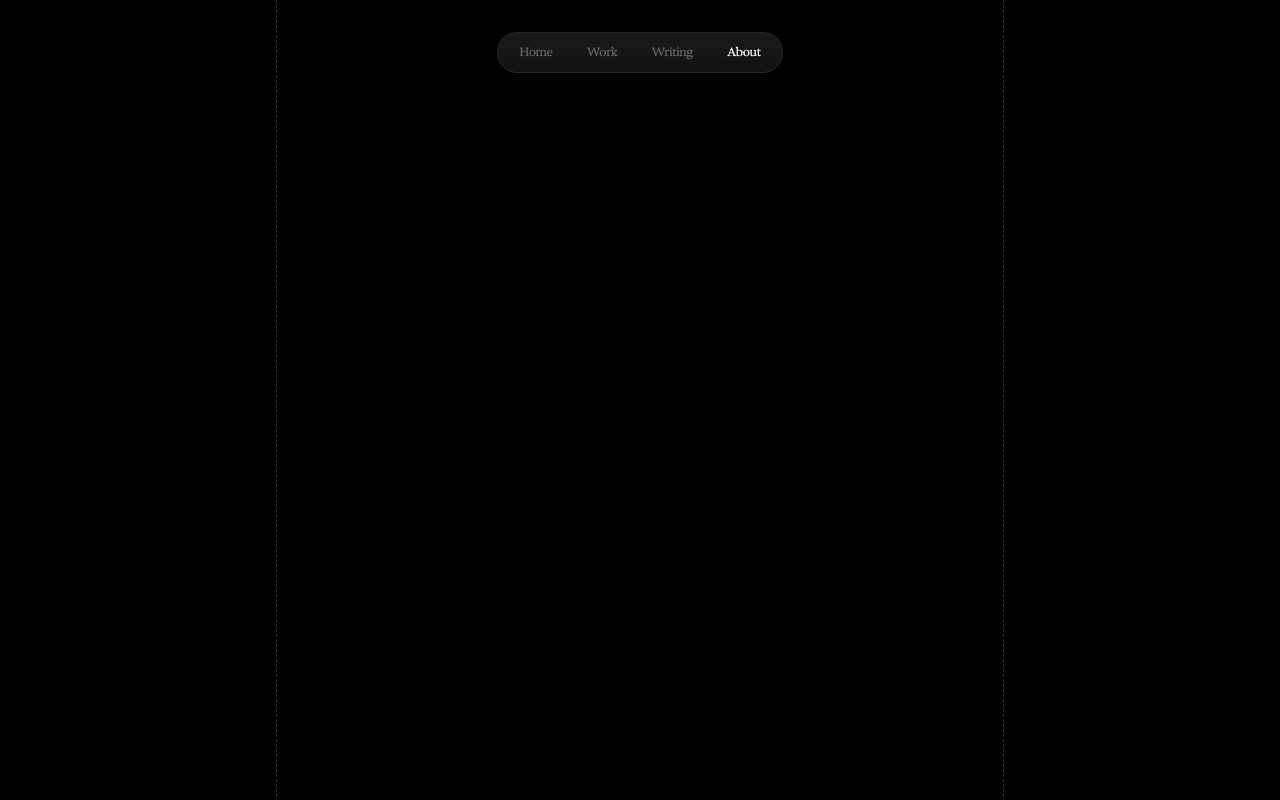
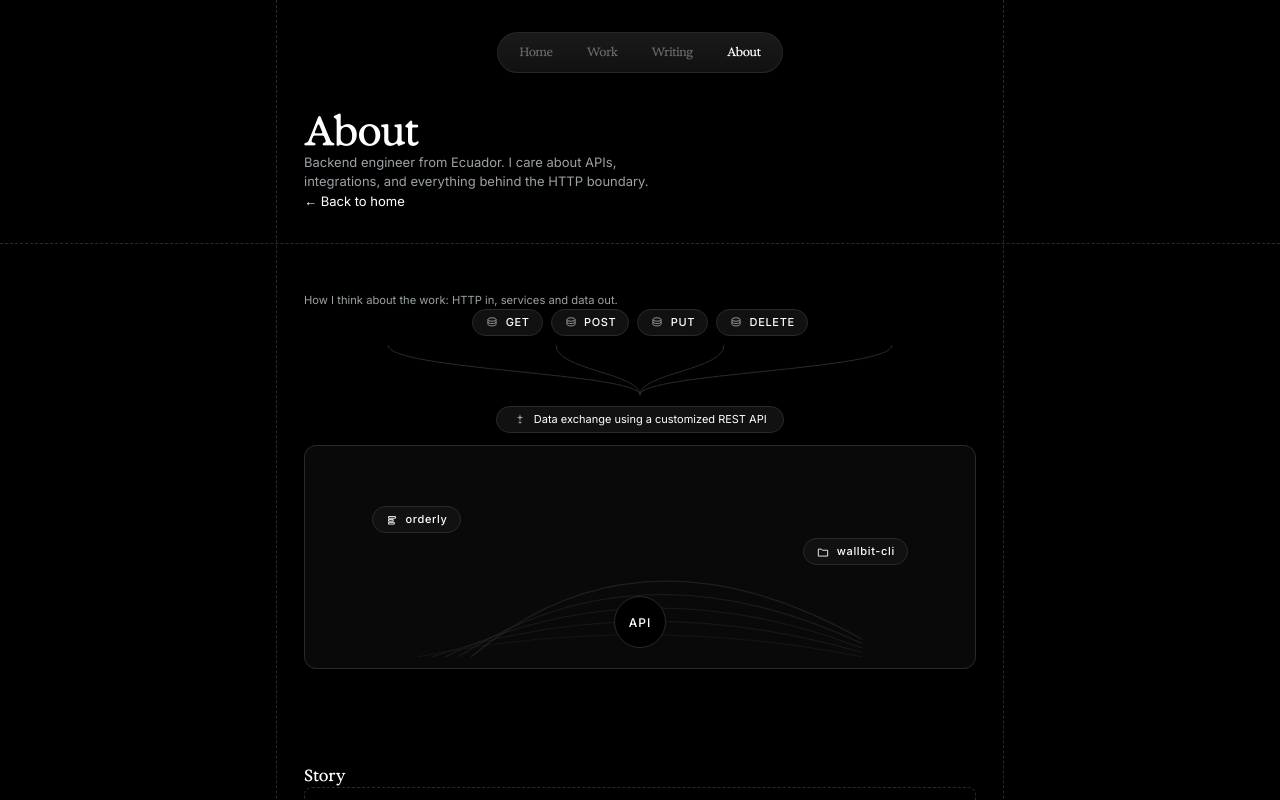
Before and after one commit to jeremyjsx/portfolio, a Next.js app: page /about in a window 1280 px wide. Before the commit this address had no page. Shown: the top 800 px of the page. Built offline with nearby package versions, Linux system fonts and the light colour scheme.

Commit message:
feat: add about page with API flow diagram

```diff
--- /dev/null
+++ b/app/about/page.tsx
@@ -0,0 +1,54 @@
+import type { Metadata } from "next";
+import Link from "next/link";
+import { ApiFlowDiagram } from "@/app/components/api-flow-diagram";
+import { PageColumn } from "@/app/components/page-column";
+import { aboutPage } from "@/lib/about";
+import { site } from "@/lib/site";
+
+export const metadata: Metadata = {
+  title: `About — ${site.fullName}`,
+  description: aboutPage.lead,
+};
+
+export default function AboutPage() {
+  return (
+    <>
+      <PageColumn variant="hero" className="page-column-hero--subpage">
+        <h1 className="type-h1 m-0">{aboutPage.title}</h1>
+        <p className="type-body mt-6 mb-0 max-w-[390px]">{aboutPage.lead}</p>
+        <p className="type-body-sm mt-4 mb-0">
+          <Link href="/" className="link-arrow text-muted">
+            ← Back to home
+          </Link>
+        </p>
+      </PageColumn>
+
+      <PageColumn variant="section" ruleTop>
+        <p className="type-body-sm m-0 mb-6 text-muted">
+          {aboutPage.diagramCaption}
+        </p>
+        <ApiFlowDiagram />
+      </PageColumn>
+
+      {aboutPage.sections.map((section) => (
+        <PageColumn key={section.id} variant="section">
+          <h2 className="type-section-title m-0 mb-4">{section.title}</h2>
+          <p className="about-placeholder m-0">{section.body}</p>
+        </PageColumn>
+      ))}
+
+      <PageColumn variant="section">
+        <p className="type-body m-0">
+          <a
+            href={encodeURI(site.cvPath)}
+            target="_blank"
+            rel="noopener noreferrer"
+            className="link-arrow text-foreground"
+          >
+            Download CV →
+          </a>
+        </p>
+      </PageColumn>
+    </>
+  );
+}
--- /dev/null
+++ b/app/components/api-flow-diagram.tsx
@@ -0,0 +1,136 @@
+import { apiFlowMethods, apiFlowTags } from "@/lib/about";
+
+function MethodIcon() {
+  return (
+    <svg
+      className="api-flow__method-icon"
+      width="14"
+      height="14"
+      viewBox="0 0 24 24"
+      fill="none"
+      stroke="currentColor"
+      strokeWidth="1.5"
+      aria-hidden
+    >
+      <ellipse cx="12" cy="6" rx="7" ry="3" />
+      <path d="M5 6v8c0 1.7 3.1 3 7 3s7-1.3 7-3V6" />
+      <path d="M5 10c0 1.7 3.1 3 7 3s7-1.3 7-3" />
+    </svg>
+  );
+}
+
+function SparkleIcon() {
+  return (
+    <svg
+      className="api-flow__sparkle"
+      width="14"
+      height="14"
+      viewBox="0 0 24 24"
+      fill="currentColor"
+      aria-hidden
+    >
+      <path d="M12 2l1.2 4.4L17.6 8l-4.4 1.2L12 14l-1.2-4.8L6.4 8l4.4-1.6L12 2zm0 10l.9 3.4L16.3 16l-3.4.9L12 20l-.9-3.7L7.7 16l3.4-1.1L12 12z" />
+    </svg>
+  );
+}
+
+function TagIcon({ type }: { type: "queue" | "folder" }) {
+  if (type === "folder") {
+    return (
+      <svg width="14" height="14" viewBox="0 0 24 24" fill="none" stroke="currentColor" strokeWidth="1.5" aria-hidden>
+        <path d="M4 7h5l2 2h9v10H4V7z" />
+      </svg>
+    );
+  }
+  return (
+    <svg width="14" height="14" viewBox="0 0 24 24" fill="none" stroke="currentColor" strokeWidth="1.5" aria-hidden>
+      <path d="M6 6h12v3H6zm0 5h8v3H6zm0 5h10v3H6z" />
+    </svg>
+  );
+}
+
+export function ApiFlowDiagram() {
+  return (
+    <figure className="api-flow" aria-labelledby="api-flow-caption">
+      <div className="api-flow__methods" role="list">
+        {apiFlowMethods.map((method) => (
+          <span key={method} className="api-flow__pill" role="listitem">
+            <MethodIcon />
+            {method}
+          </span>
+        ))}
+      </div>
+
+      <svg
+        className="api-flow__wires"
+        viewBox="0 0 560 72"
+        preserveAspectRatio="none"
+        aria-hidden
+      >
+        <path
+          d="M70 4 C70 36, 280 40, 280 68"
+          fill="none"
+          stroke="currentColor"
+          strokeWidth="1"
+          vectorEffect="non-scaling-stroke"
+        />
+        <path
+          d="M210 4 C210 36, 280 40, 280 68"
+          fill="none"
+          stroke="currentColor"
+          strokeWidth="1"
+          vectorEffect="non-scaling-stroke"
+        />
+        <path
+          d="M350 4 C350 36, 280 40, 280 68"
+          fill="none"
+          stroke="currentColor"
+          strokeWidth="1"
+          vectorEffect="non-scaling-stroke"
+        />
+        <path
+          d="M490 4 C490 36, 280 40, 280 68"
+          fill="none"
+          stroke="currentColor"
+          strokeWidth="1"
+          vectorEffect="non-scaling-stroke"
+        />
+      </svg>
+
+      <div className="api-flow__bridge">
+        <span className="api-flow__pill api-flow__pill--wide">
+          <SparkleIcon />
+          Data exchange using a customized REST API
+        </span>
+      </div>
+
+      <div className="api-flow__stage">
+        <svg className="api-flow__waves" viewBox="0 0 560 200" aria-hidden>
+          {[0, 1, 2, 3, 4].map((i) => (
+            <path
+              key={i}
+              d={`M ${80 + i * 12} 190 Q 280 ${150 - i * 22} 480 ${190 - i * 4}`}
+              fill="none"
+              stroke="currentColor"
+              strokeWidth="1"
+              opacity={0.35 + i * 0.08}
+            />
+          ))}
+        </svg>
+        <div className="api-flow__core">API</div>
+        <div className="api-flow__tags">
+          {apiFlowTags.map((tag) => (
+            <span key={tag.label} className="api-flow__pill api-flow__pill--tag">
+              <TagIcon type={tag.icon} />
+              {tag.label}
+            </span>
+          ))}
+        </div>
+      </div>
+
+      <figcaption id="api-flow-caption" className="sr-only">
+        REST API flow from HTTP methods to backend services
+      </figcaption>
+    </figure>
+  );
+}
```
